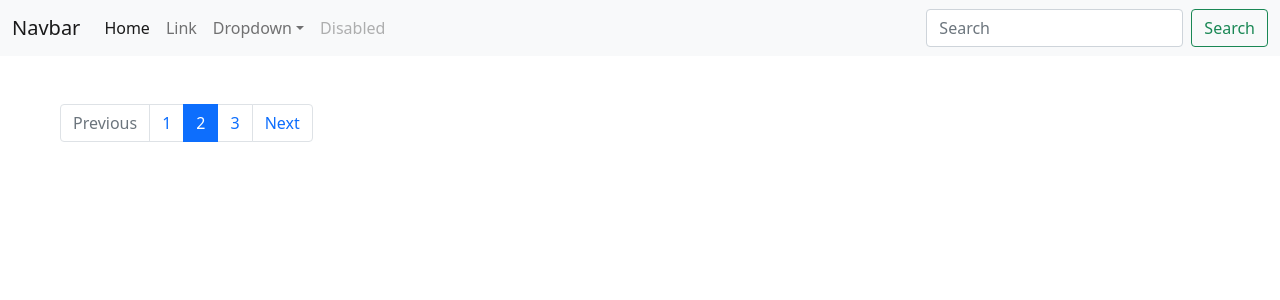
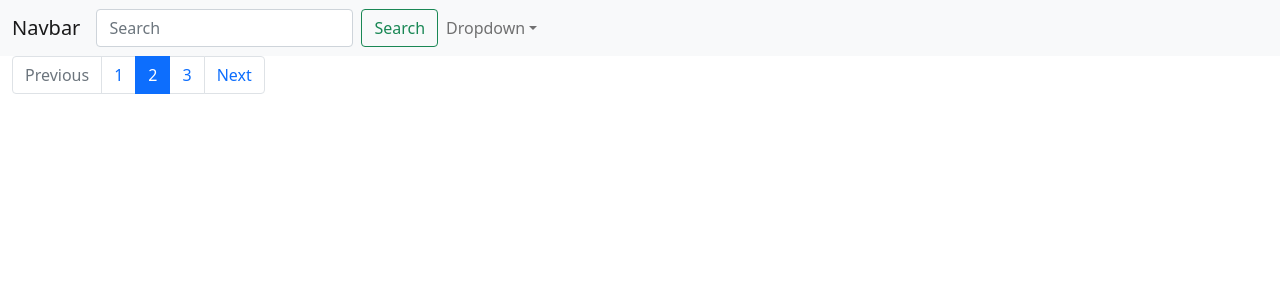
Before and after one commit to gdelgiu/WebAppTest, a React (Create React App) app: page / in a window 1280 px wide. Shown: the top 300 px of the page. Built offline with nearby package versions, Linux system fonts and the light colour scheme.

Commit message:
splitted navbar contents

```diff
--- a/src/App.tsx
+++ b/src/App.tsx
@@ -1,115 +1,12 @@
+import Navbar from "./contents/Navbar";
+import Paginator from "./contents/Paginator";
 import "./styles.css";
 
 export default function App() {
   return (
     <>
-      <nav className="navbar navbar-expand-lg navbar-light bg-light">
-        <div className="container-fluid">
-          <a className="navbar-brand" href="#">
-            Navbar
-          </a>
-          <button
-            className="navbar-toggler"
-            type="button"
-            data-bs-toggle="collapse"
-            data-bs-target="#navbarSupportedContent"
-            aria-controls="navbarSupportedContent"
-            aria-expanded="false"
-            aria-label="Toggle navigation"
-          >
-            <span className="navbar-toggler-icon"></span>
-          </button>
-          <div className="collapse navbar-collapse" id="navbarSupportedContent">
-            <ul className="navbar-nav me-auto mb-2 mb-lg-0">
-              <li className="nav-item">
-                <a className="nav-link active" aria-current="page" href="#">
-                  Home
-                </a>
-              </li>
-              <li className="nav-item">
-                <a className="nav-link" href="#">
-                  Link
-                </a>
-              </li>
-              <li className="nav-item dropdown">
-                <a
-                  className="nav-link dropdown-toggle"
-                  href="#"
-                  id="navbarDropdown"
-                  role="button"
-                  data-bs-toggle="dropdown"
-                  aria-expanded="false"
-                >
-                  Dropdown
-                </a>
-                <ul className="dropdown-menu" aria-labelledby="navbarDropdown">
-                  <li>
-                    <a className="dropdown-item" href="#">
-                      Action
-                    </a>
-                  </li>
-                  <li>
-                    <a className="dropdown-item" href="#">
-                      Another action
-                    </a>
-                  </li>
-                  <li>
-                    <hr className="dropdown-divider" />
-                  </li>
-                  <li>
-                    <a className="dropdown-item" href="#">
-                      Something else here
-                    </a>
-                  </li>
-                </ul>
-              </li>
-              <li className="nav-item">
-                <a className="nav-link disabled">Disabled</a>
-              </li>
-            </ul>
-            <form className="d-flex">
-              <input
-                className="form-control me-2"
-                type="search"
-                placeholder="Search"
-                aria-label="Search"
-              />
-              <button className="btn btn-outline-success" type="submit">
-                Search
-              </button>
-            </form>
-          </div>
-        </div>
-      </nav>
-      <div className="container ms-5 mt-5">
-        <nav aria-label="...">
-          <ul className="pagination">
-            <li className="page-item disabled">
-              <a className="page-link">Previous</a>
-            </li>
-            <li className="page-item">
-              <a className="page-link" href="#">
-                1
-              </a>
-            </li>
-            <li className="page-item active" aria-current="page">
-              <a className="page-link" href="#">
-                2
-              </a>
-            </li>
-            <li className="page-item">
-              <a className="page-link" href="#">
-                3
-              </a>
-            </li>
-            <li className="page-item">
-              <a className="page-link" href="#">
-                Next
-              </a>
-            </li>
-          </ul>
-        </nav>
-      </div>
+      <Navbar />
+      <Paginator />
     </>
   );
 }
--- /dev/null
+++ b/src/contents/Navbar.tsx
@@ -0,0 +1,19 @@
+import Dropdown from "./navbar_conts/Dropdown";
+import SearchBar from "./navbar_conts/SearchBar";
+import CustomName from "./navbar_conts/CustomName";
+import NavTogglerButton from "./navbar_conts/NavTogglerButton";
+
+function Navbar() {
+  return (
+    <nav className="navbar navbar-expand-lg navbar-light bg-light">
+      <div className="container-fluid">
+        <CustomName />
+        <NavTogglerButton />
+        <SearchBar />
+        <Dropdown />
+      </div>
+    </nav>
+  );
+}
+
+export default Navbar;
--- /dev/null
+++ b/src/contents/Paginator.tsx
@@ -0,0 +1,35 @@
+function Paginator() {
+  return (
+    <div className="container ms-0 mt-0">
+      <nav aria-label="...">
+        <ul className="pagination">
+          <li className="page-item disabled">
+            <a className="page-link">Previous</a>
+          </li>
+          <li className="page-item">
+            <a className="page-link" href="#">
+              1
+            </a>
+          </li>
+          <li className="page-item active" aria-current="page">
+            <a className="page-link" href="#">
+              2
+            </a>
+          </li>
+          <li className="page-item">
+            <a className="page-link" href="#">
+              3
+            </a>
+          </li>
+          <li className="page-item">
+            <a className="page-link" href="#">
+              Next
+            </a>
+          </li>
+        </ul>
+      </nav>
+    </div>
+  );
+}
+
+export default Paginator;
--- /dev/null
+++ b/src/contents/navbar_conts/CustomName.tsx
@@ -0,0 +1,5 @@
+function CustomName() {
+  return <a className="navbar-brand">Navbar</a>;
+}
+
+export default CustomName;
--- /dev/null
+++ b/src/contents/navbar_conts/Dropdown.tsx
@@ -0,0 +1,35 @@
+function Dropdown() {
+  return (
+    <div className="collapse navbar-collapse" id="navbarSupportedContent">
+      <ul className="navbar-nav me-auto">
+        <li className="nav-item dropdown">
+          <a
+            className="nav-link dropdown-toggle"
+            id="navbarDropdown"
+            role="button"
+            data-bs-toggle="dropdown"
+            aria-expanded="false"
+          >
+            Dropdown
+          </a>
+          <ul className="dropdown-menu" aria-labelledby="navbarDropdown">
+            <li>
+              <a className="dropdown-item">Action</a>
+            </li>
+            <li>
+              <a className="dropdown-item">Another action</a>
+            </li>
+            <li>
+              <hr className="dropdown-divider" />
+            </li>
+            <li>
+              <a className="dropdown-item">Something else here</a>
+            </li>
+          </ul>
+        </li>
+      </ul>
+    </div>
+  );
+}
+
+export default Dropdown;
--- /dev/null
+++ b/src/contents/navbar_conts/NavTogglerButton.tsx
@@ -0,0 +1,17 @@
+function NavTogglerButton() {
+  return (
+    <button
+      className="navbar-toggler"
+      type="button"
+      data-bs-toggle="collapse"
+      data-bs-target="#navbarSupportedContent"
+      aria-controls="navbarSupportedContent"
+      aria-expanded="false"
+      aria-label="Toggle navigation"
+    >
+      <span className="navbar-toggler-icon"></span>
+    </button>
+  );
+}
+
+export default NavTogglerButton;
--- /dev/null
+++ b/src/contents/navbar_conts/SearchBar.tsx
@@ -0,0 +1,17 @@
+function SearchBar() {
+  return (
+    <form className="d-flex">
+      <input
+        className="form-control me-2"
+        type="search"
+        placeholder="Search"
+        aria-label="Search"
+      />
+      <button className="btn btn-outline-success" type="submit">
+        Search
+      </button>
+    </form>
+  );
+}
+
+export default SearchBar;
```
